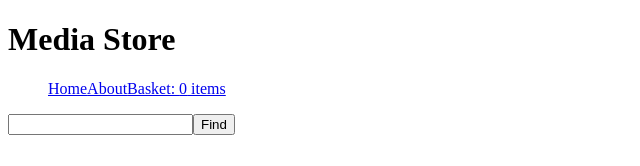
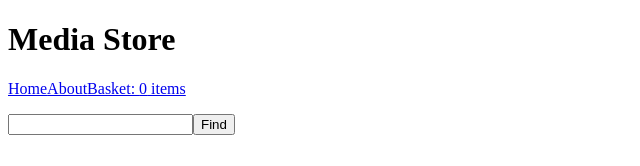
Before and after one commit to black-codher-bootcamp-2022-daly/unit-04-react-assessment-Ouakhila, a React (Create React App) app: page / in a window 1280 px wide. Shown: the top 166 px of the page, without its empty margins (0-640 px from the left). Built offline with nearby package versions, Linux system fonts and the light colour scheme.

Commit message:
checking autograding

```diff
--- a/src/components/Header.js
+++ b/src/components/Header.js
@@ -3,7 +3,6 @@ import { Link } from "react-router-dom";
 function Header(props) {
   return (
     <div className="Nav-element">
-      <ul className="Nav-bar-list">
       <Link to="/" id="homelink" className="List">
         Home
       </Link>
@@ -15,7 +14,6 @@ function Header(props) {
       <Link to="/basket" id="basketlink" className="List">
         Basket: {props.itemCount} items
       </Link>
-      </ul>
     </div>
   );
 }
```
Lines whose indentation alone changed are shown as unchanged.
